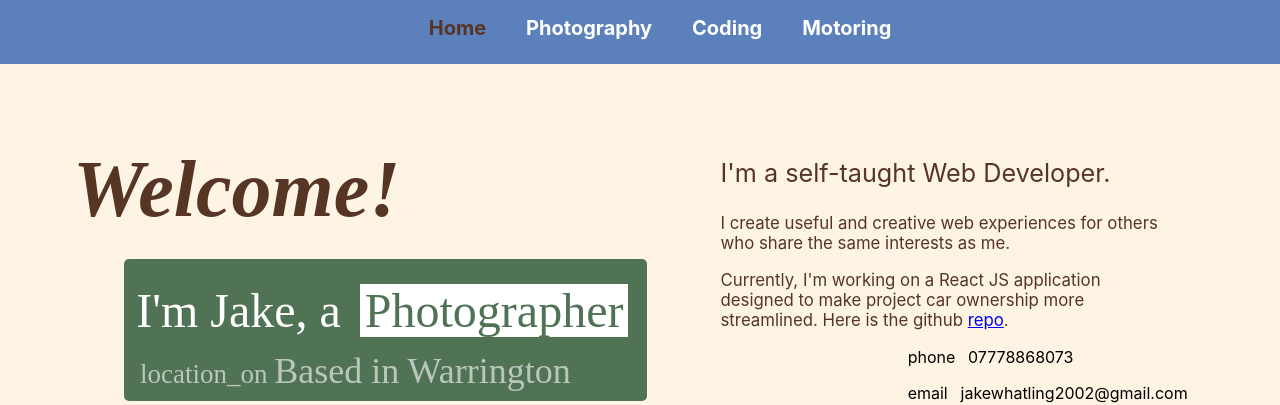
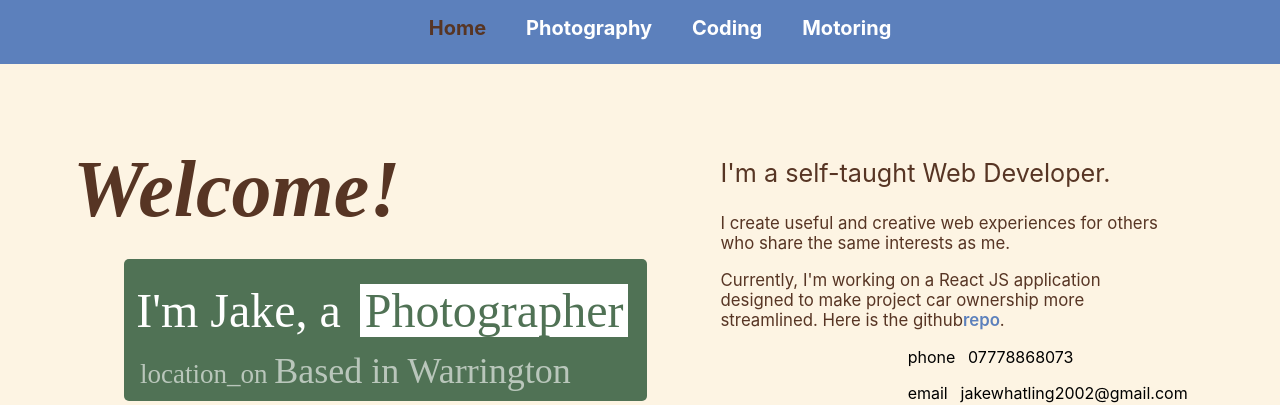
Before and after one commit to siskiuslide/personal-site, a React (Create React App) app: page /home in a window 1280 px wide. Shown: the top 405 px of the page. Built offline with nearby package versions, Linux system fonts and the light colour scheme.

Commit message:
Added github link in intro

```diff
--- a/src/components/Card.css
+++ b/src/components/Card.css
@@ -8,6 +8,7 @@
   color: white;
   text-decoration: none;
   opacity: 0;
+  margin-bottom: 2vh;
 }
 
 .card:hover {
--- a/src/home/home.css
+++ b/src/home/home.css
@@ -73,6 +73,7 @@
 .introText {
   font-size: 1.05em;
   padding-inline: 1vw;
+  margin-top: 1vh;
   color: var(--bistrebrown);
 }
 .contactSection {
--- a/src/home/home.jsx
+++ b/src/home/home.jsx
@@ -63,7 +63,14 @@ const Home = function () {
               <p>I create useful and creative web experiences for others who share the same interests as me.</p>
               <p>
                 Currently, I'm working on a React JS application designed to make project car ownership more
-                streamlined. Here is the github <a href="https://github.com/siskiuslide/Project-car-app">repo</a>.
+                streamlined. Here is the github
+                <a
+                  href="https://github.com/siskiuslide/Project-car-app"
+                  style={{ textDecoration: "none", color: "var(--glaucousblue)", fontWeight: 600 }}
+                >
+                  repo
+                </a>
+                .
               </p>
             </div>
             <div className="contactSection">
@@ -80,7 +87,7 @@ const Home = function () {
       </div>
 
       <div className="browse" onClick={browseHandler} style={browseClickedStyle}>
-        Browse my work{" "}
+        Browse my work
         <span className="material-icons" style={{ marginInline: "1vw" }}>
           {arrowIcon}
         </span>
```
